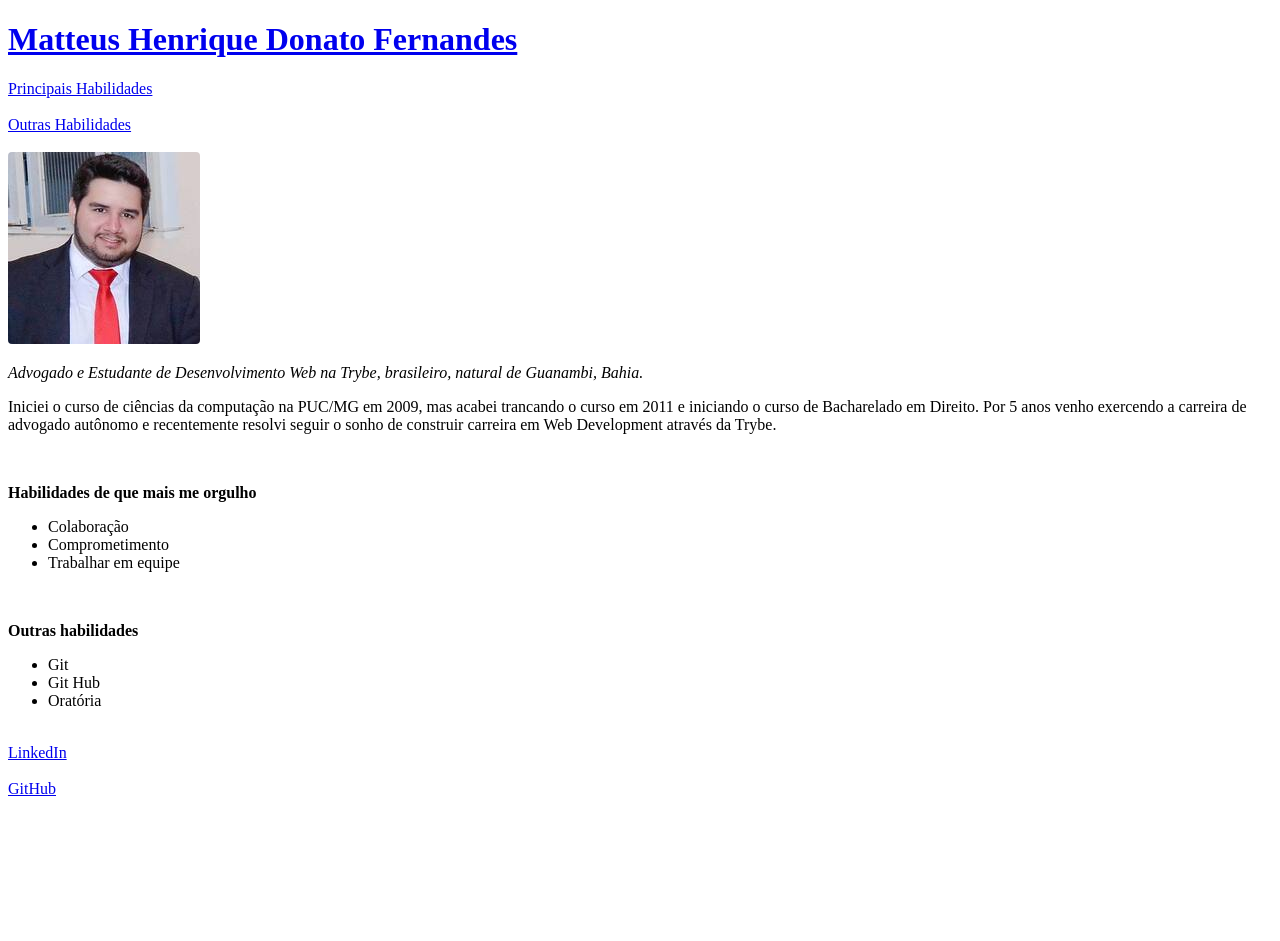
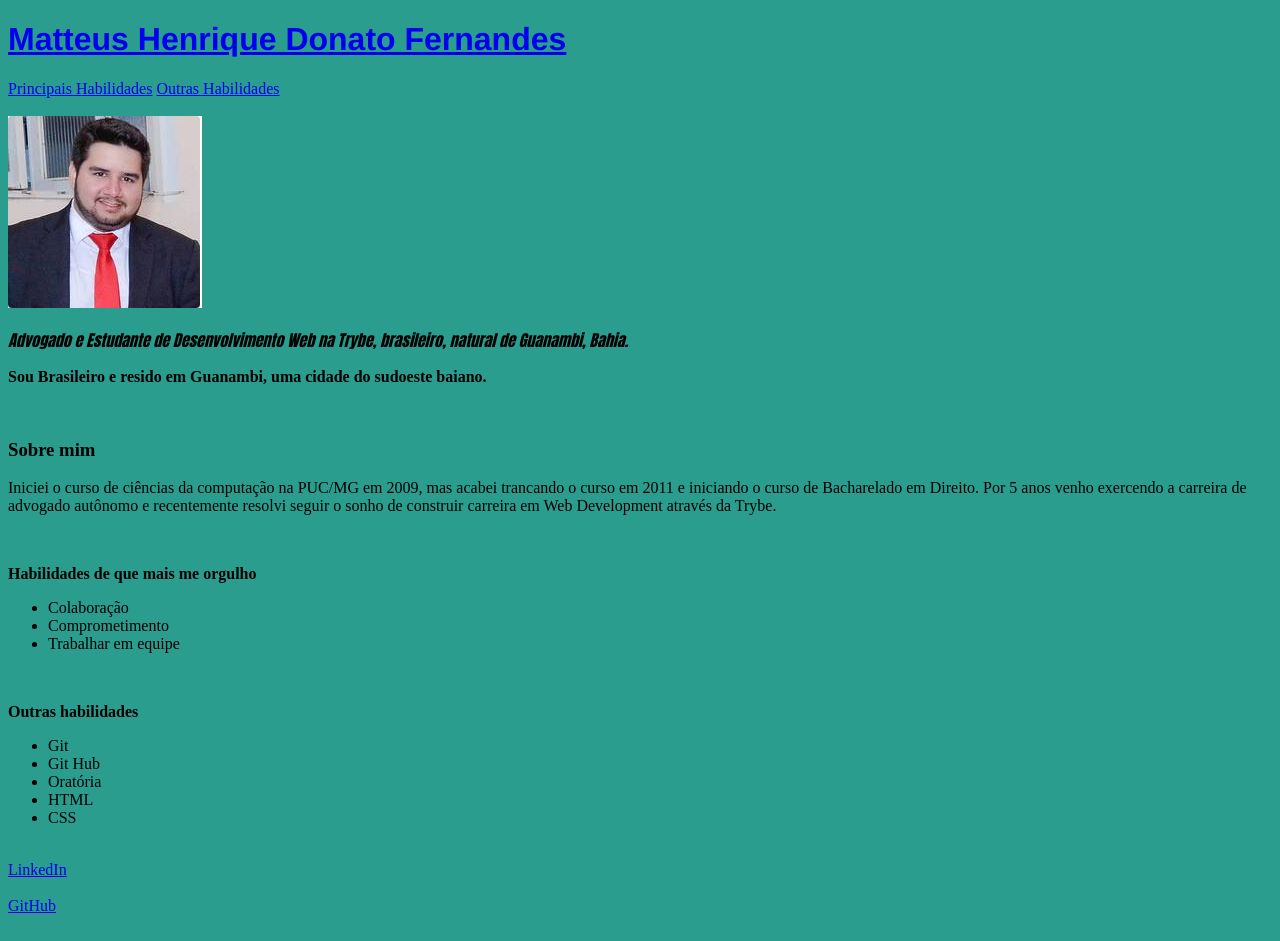
Before and after one commit to matteusfernandes/matteusfernandes.github.io, a plain HTML site: page index.html in a window 1280 px wide. Before the commit the page ends 824 px from the top, so only its background shows below. Drawn offline with Linux system fonts and the light colour scheme.

Commit message:
Adiciona habilidades e primeiras modificaçoes de estilo

```diff
--- a/index.html
+++ b/index.html
@@ -7,17 +7,25 @@
 </head>
 <body>
   <h1>
-    <a href="#Foto">Matteus Henrique Donato Fernandes</a>
+    <a href="#Foto" class="name">Matteus Henrique Donato Fernandes</a>
   </h1>
 
-  <a href="#Principais Habilidades">Principais Habilidades</a><br><br>
+  <a href="#Principais Habilidades">Principais Habilidades</a>
   <a href="#Outras Habilidades">Outras Habilidades</a><br><br>
 
   <a id="Foto"><img src="Images/Captura de tela de 2021-05-03 14-24-05.png" alt="Foto do perfil"></a>
 
-  <p>
+  <p class="intro">
     <em> Advogado e Estudante de Desenvolvimento Web na Trybe, brasileiro, natural de Guanambi, Bahia.</em>
   </p>
+  <p class="loc">
+    Sou Brasileiro e resido em Guanambi, uma cidade do sudoeste baiano.
+  </p>
+  <br>
+
+  <h3>
+    Sobre mim
+  </h3>
 
   <p>
      Iniciei o curso de ciências da computação na PUC/MG em 2009, mas acabei trancando o curso em 2011 e iniciando o curso de Bacharelado em Direito. Por 5 anos venho exercendo a carreira de advogado autônomo e recentemente resolvi seguir o sonho de construir carreira em Web Development através da Trybe. <br>
@@ -41,6 +49,8 @@
     <li>Git</li>
     <li>Git Hub</li>
     <li>Oratória</li>
+    <li>HTML</li>
+    <li>CSS</li>
   </ul><br>
 
   <a href="https://www.linkedin.com/in/matteusfernandes/" target="_blank">LinkedIn</a> <br><br>
--- a/style.css
+++ b/style.css
@@ -0,0 +1,15 @@
+body{
+  background-color: #2a9d8f;
+}
+
+.name{
+  font-family: 'Franklin Gothic Medium', 'Arial Narrow', Arial, sans-serif;
+}
+
+.intro{
+  font-family: Impact, Haettenschweiler, 'Arial Narrow Bold', sans-serif;
+}
+
+.loc{
+  font-weight: 600;
+}
```
